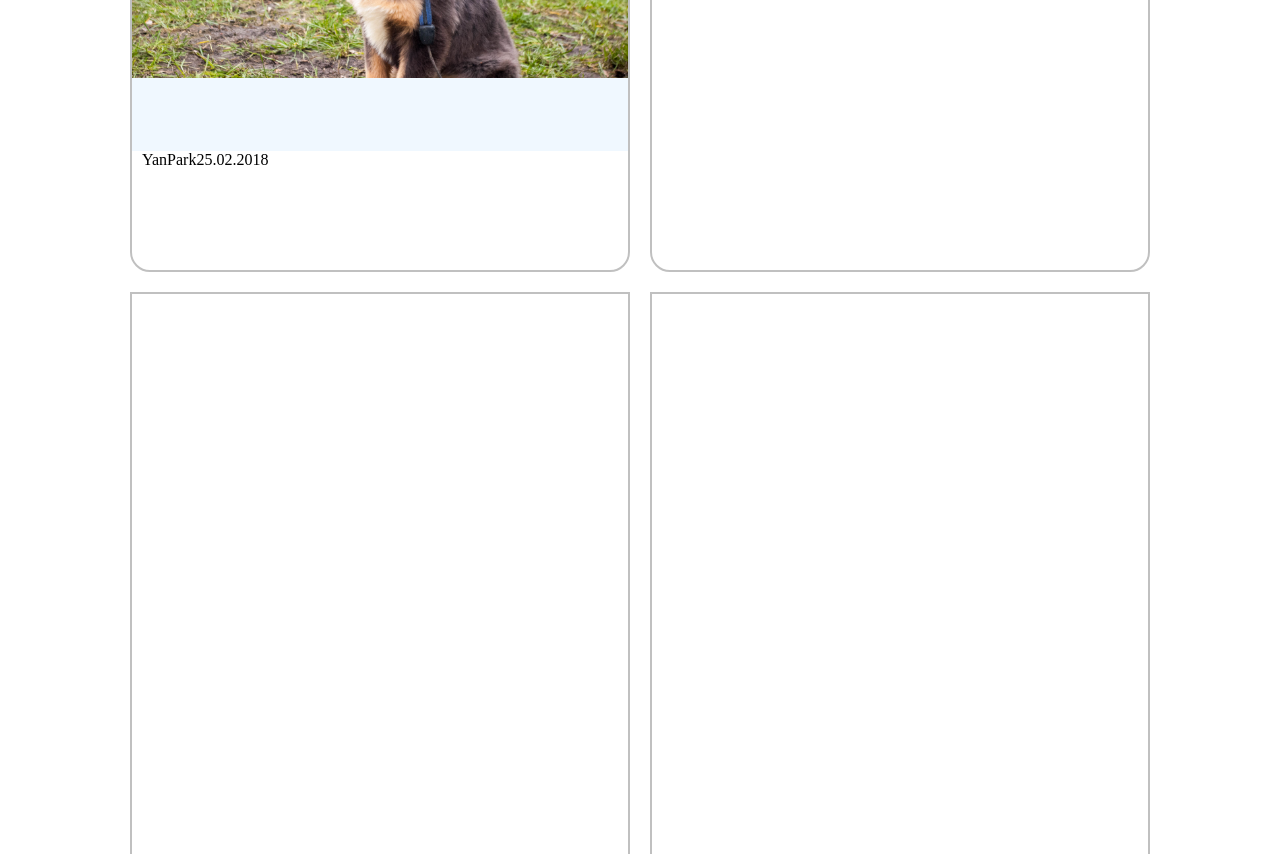
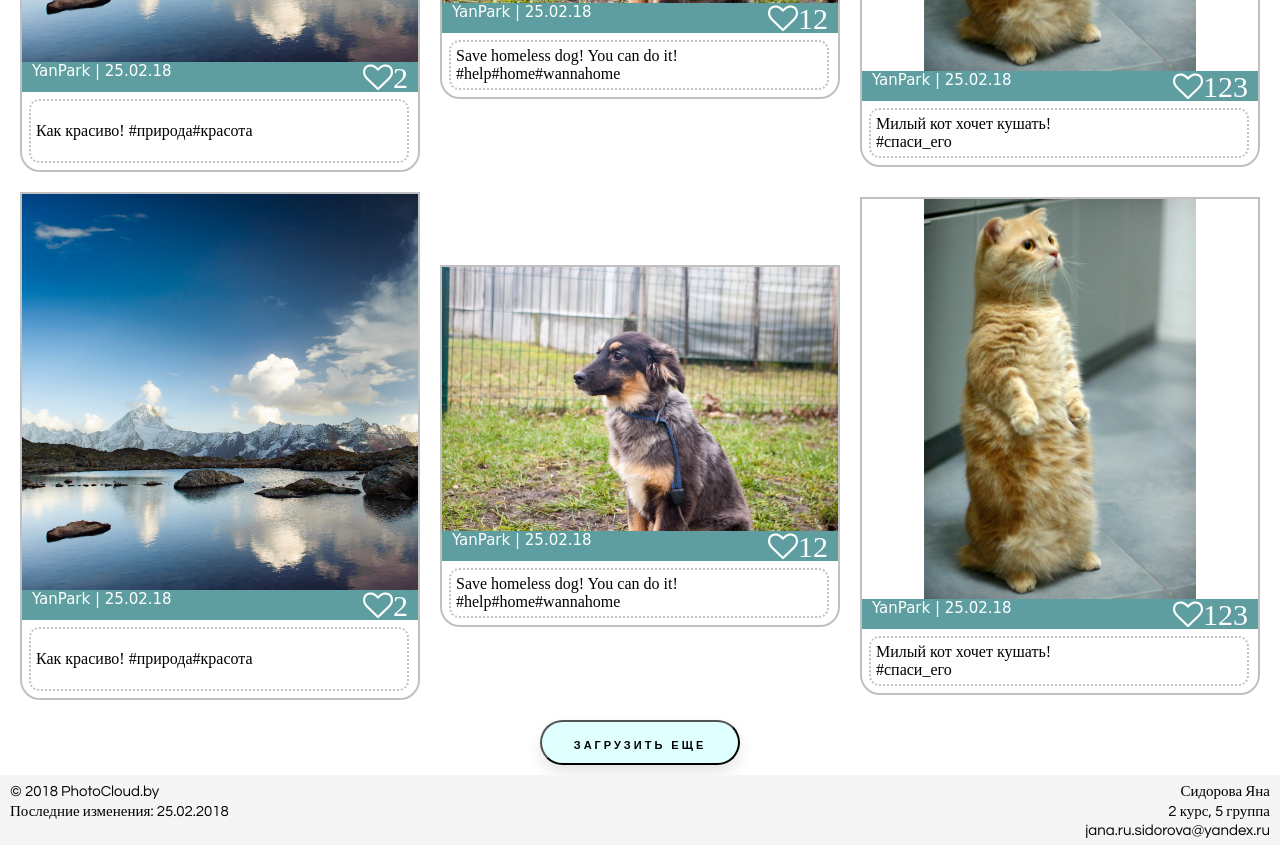
Before and after one commit to yana617/yana617.github.io, a plain HTML site: page index.html in a window 1280 px wide. Shown: the part 466-1320 px from the top of the page. Drawn offline with Linux system fonts and the light colour scheme.

Commit message:
first version

```diff
--- a/index.html
+++ b/index.html
@@ -4,6 +4,7 @@
     <title>PhotoCloud</title>
     <link rel="stylesheet" href="styles.css" type="text/css"/>
     <link rel="stylesheet" href="https://maxcdn.bootstrapcdn.com/font-awesome/4.5.0/css/font-awesome.min.css">
+    <meta charset="UTF-8" >
     <meta name="viewport" content="width=device-width, initial-scale=1">
     <meta name="keywords" content="BSU, photo, picture, image">
 </head>
@@ -35,30 +36,71 @@
     </div>
     <div id="content">
         <div class="post">
-            <div class="image"><img src="IMGP2622.jpg" class="imagePosition"></div>
-            <div class="imageOwnerDataInfo"><span class="userNameLabel">YanPark</span><span class="PhotoUploadDataLabel">25.02.2018</span></div>
-            <div class="imageText"></div>
+            <img class="imagePosition" src="IMGP2620.jpg" alt="photo">
+            <div class="imageOwnerDataInfo">
+                <span class="userNameLabel">YanPark | 25.02.18</span>
+                <i class="fa fa-heart-o fa-2x" aria-hidden="true">2</i>
+            </div>
+            <div class="imageText">
+                <p>Как красиво! #природа#красота</p>
+            </div>
         </div>
         <div class="post">
-
+                <img class="imagePosition" src="IMGP2622.jpg" alt="photo">
+                <div class="imageOwnerDataInfo">
+                    <span class="userNameLabel">YanPark | 25.02.18</span>
+                    <i class="fa fa-heart-o fa-2x">12</i>
+                </div>
+                <div class="imageText">Save homeless dog! You can do it! #help#home#wannahome</div>
         </div>
         <div class="post">
-
+                <img class="imagePosition" src="IMGP2621.jpg" alt="photo">
+                <div class="imageOwnerDataInfo">
+                    <span class="userNameLabel">YanPark | 25.02.18</span>
+                    <i class="fa fa-heart-o fa-2x">123</i>
+                </div>
+                <div class="imageText">Милый кот хочет кушать!<br>#спаси_его</div>
         </div>
         <div class="post">
-
-        </div>
-        <div class="post">
-
-        </div>
-        <div class="post">
-
-        </div>
+                <img class="imagePosition" src="IMGP2620.jpg" alt="photo">
+                <div class="imageOwnerDataInfo">
+                    <span class="userNameLabel">YanPark | 25.02.18</span>
+                    <i class="fa fa-heart-o fa-2x" aria-hidden="true">2</i>
+                </div>
+                <div class="imageText">
+                    <p>Как красиво! #природа#красота</p>
+                </div>
+            </div>
+            <div class="post">
+                    <img class="imagePosition" src="IMGP2622.jpg" alt="photo">
+                    <div class="imageOwnerDataInfo">
+                        <span class="userNameLabel">YanPark | 25.02.18</span>
+                        <i class="fa fa-heart-o fa-2x">12</i>
+                    </div>
+                    <div class="imageText">Save homeless dog! You can do it! #help#home#wannahome</div>
+            </div>
+            <div class="post">
+                    <img class="imagePosition" src="IMGP2621.jpg" alt="photo">
+                    <div class="imageOwnerDataInfo">
+                        <span class="userNameLabel">YanPark | 25.02.18</span>
+                        <i class="fa fa-heart-o fa-2x">123</i>
+                    </div>
+                    <div class="imageText">Милый кот хочет кушать!<br>#спаси_его</div>
+            </div>
 
     </div>
-    <button id="LoadMoreButton">Загрузить еще</button>
+    <button id="loadMoreButton">Загрузить еще</button>
     <footer>
-
+        <div id="copyright">
+            <p>© 2018 PhotoCloud.by</p>
+            <p>Последние изменения: <span class=footerText1>25.02.2018</span></p>
+            <p class="footerText2">25.02.2018</p>
+        </div>
+        <div id="editorInfo">
+            <p>Сидорова Яна</p>
+            <p>2 курс, 5 группа</p>
+            <p>jana.ru.sidorova@yandex.ru</p>
+        </div>
     </footer>
 </body>
 </html>
--- a/styles.css
+++ b/styles.css
@@ -4,6 +4,7 @@ body{
     align-items: center;
     align-content: center;
     justify-content: center;
+    margin: 0px;
 }
 header{
     background-color: whitesmoke;
@@ -192,44 +193,49 @@ header{
     justify-content: center;
 }
 .post{
-    width: 500px;
-    height: 600px;
+    width: 400px;
+    max-height: 600px;
+    min-height: 350px;
     border: 2px solid silver;
     margin: 10px;
     border-radius: 0 0 20px 20px;
     display: flex;
+    align-content: center;
     justify-content: center;
     flex-direction: column;
-}
-.image{
-    display: flex;
-    width:100%;
-    height: 80%;
-    background-color: aliceblue;
+    box-sizing: border-box;
 }
 .imagePosition{
     display: flex;
     max-width: 100%;
-    max-height: 100%;
+    max-height: 400px;
     align-self: center;
-    justify-content: space-between;
     align-items: center;
 }
 .imageOwnerDataInfo{
     display: flex;
+    flex-direction: row;
+    justify-content: space-between;
     width: 100%;
-    height: 20%;
+    height: 30px;
+    color: white;
+    background-color: cadetblue;
     padding-left: 10px;
     padding-right: 10px;
+    font-family: cursive;
+    font-size: 15px;
 }
-.userNameLabel{
-    float: left;
-}
-.PhotoUploadDataLabel{
-    float: right;
+.imageText{
+    width: 96%;
+    height: auto;
+    border: silver 2px dotted;
+    border-radius: 10px;
+    justify-content: center;
+    padding: 5px;
+    margin: 7px;
 }
 
-#LoadMoreButton{
+#loadMoreButton{
     outline: none;
     width: 200px;
     height: 45px;
@@ -246,7 +252,7 @@ header{
     box-shadow: 0 8px 15px rgba(0,0,0,.1);
     transition: .3s;
 }
-#LoadMoreButton:hover{
+#loadMoreButton:hover{
     background: #2EE59D;
     box-shadow: 0 15px 20px rgba(46,229,157,.4);
     color: white;
@@ -254,11 +260,28 @@ header{
 }
 
 footer{
+    height: 70px;
+    width: 100%;
+    display: flex;
+    flex-direction: row;
+    background-color: whitesmoke;
+    line-height: 0.3;
+    font-family: Century Gothic;
+    font-size: 15px;
+}
+#copyright{
+    width: 50%;
+    padding-left: 10px;
+    justify-content: center;
+}
+#editorInfo{
+    width: 50%;
+    text-align: end;
+    padding-right: 10px;
+    margin: 0;
+}
+.footerText2{display: none;}
 
-}
-@media(max-width:500px){
-    .post{height: 400px;}
-}
 @media (max-width: 700px) {
     #logo{width: 15%; }
     #userName{width: 15%;}
@@ -268,6 +291,9 @@ footer{
     #icon {left: 15px;}
     #addButton{width: 100%;}
     #logoText{display: none;}
+    footer{font-size: 13px;}
+    .footerText2{display: block;}
+    .footerText1{display: none;}
   }
 @media (max-width: 830px){
     #addButton{width: 85%;}
```
Also changed, not shown: IMGP2620.jpg (added), IMGP2621.jpg (added).
